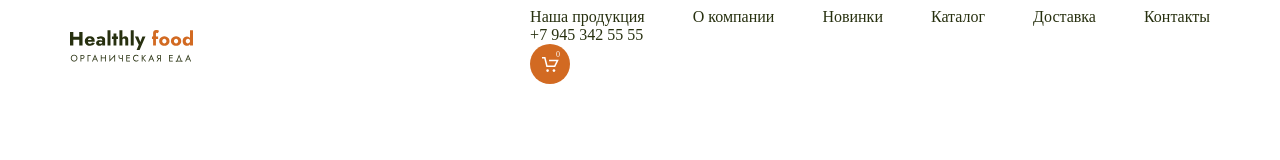
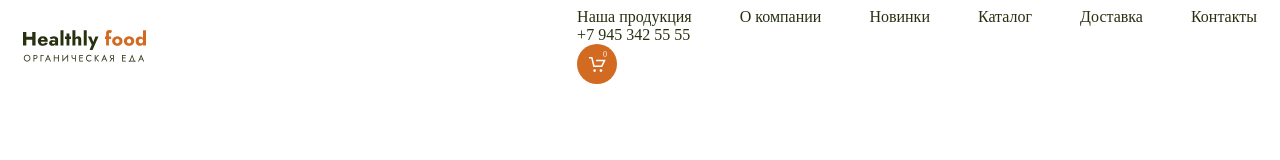
Before and after one commit to olec85/Module02-Shop, a website built with webpack: page src/index.html in a window 1280 px wide. Built offline with nearby package versions, Linux system fonts and the light colour scheme.

Commit message:
change index.html

```diff
--- a/src/index.html
+++ b/src/index.html
@@ -7,7 +7,7 @@
     <title>Здоровое питание</title>
 </head>
 <body>
-   <div class="main">
+   <div class="main"></div>
        <header class="header">
            <a href="" class="logo"></a>
            <nav>
--- a/src/styles/main.scss
+++ b/src/styles/main.scss
@@ -5,7 +5,7 @@ $white:#ffffff;
 
 
 .header{
-    max-width: 1140px;
+    max-width: 1440px;
     margin: 0 auto;
     padding-left: 15px;
     padding-right: 15px;
```
